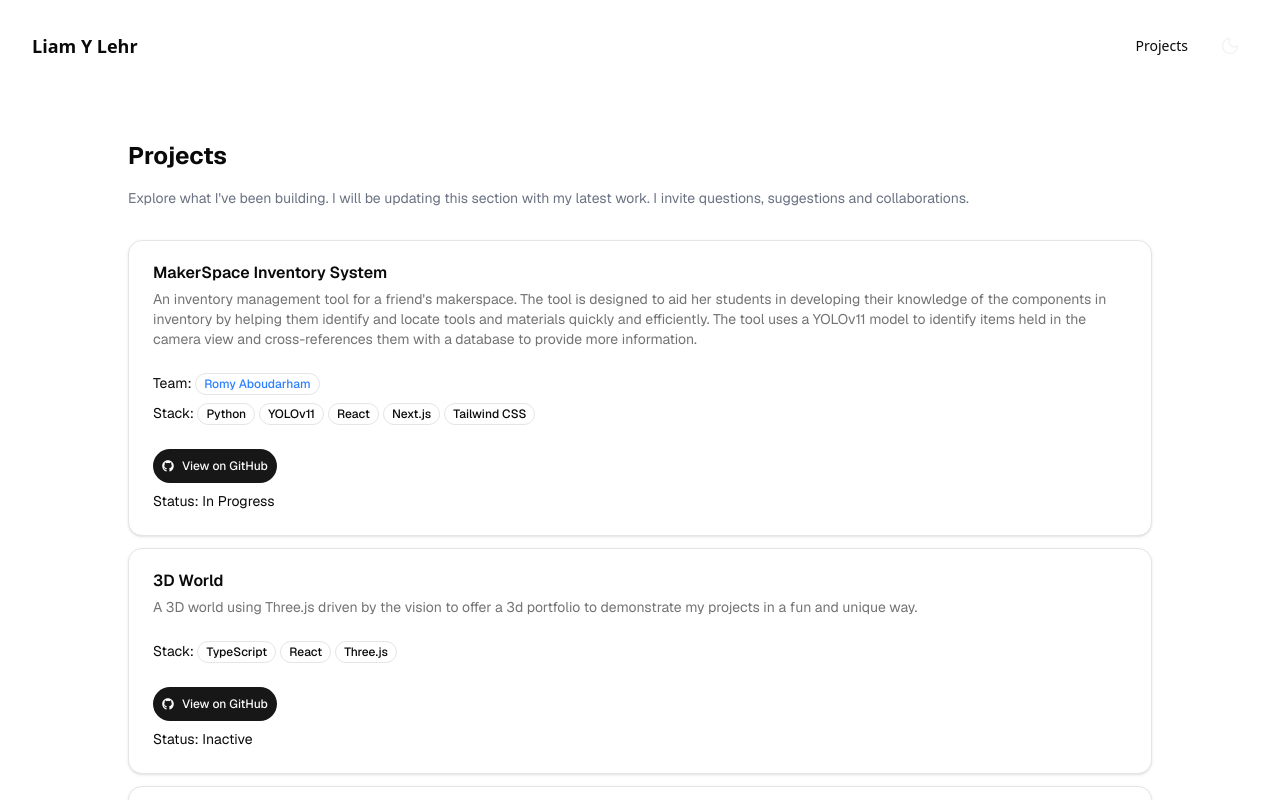
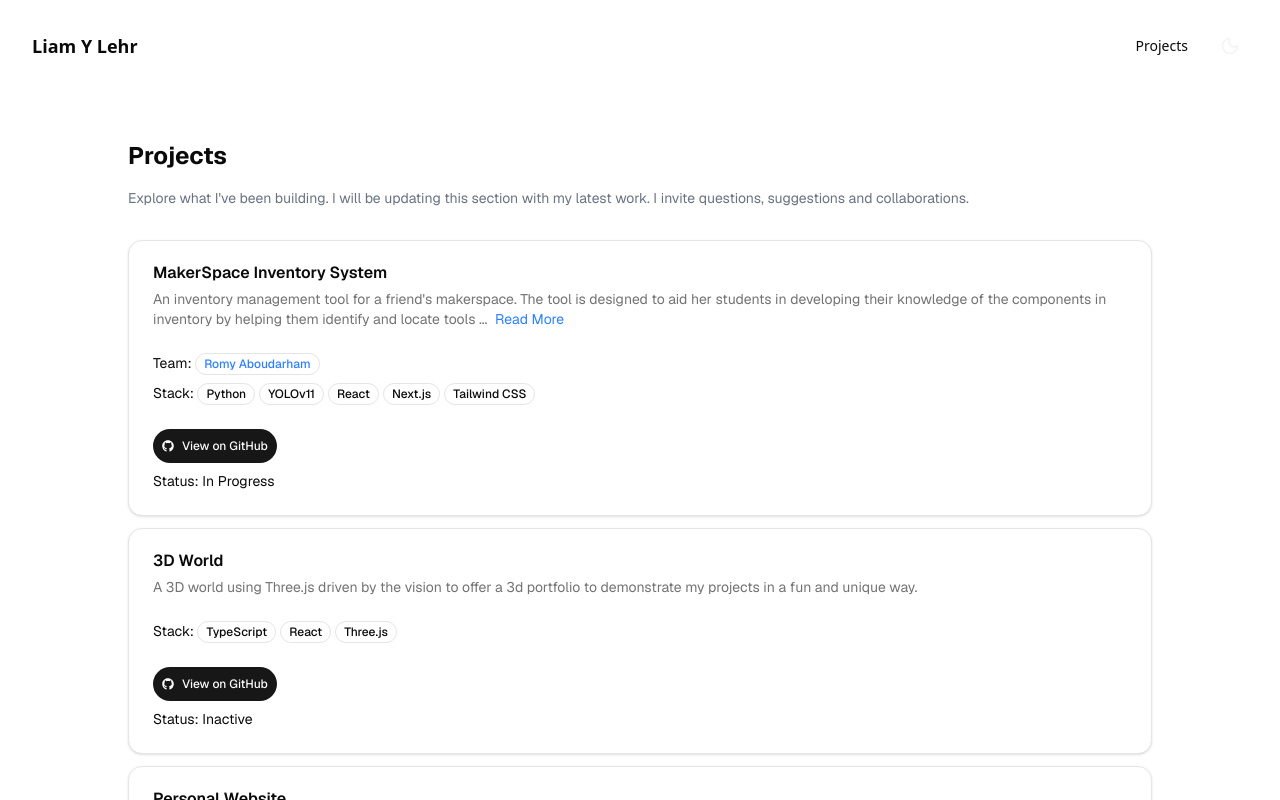
Before and after one commit to liamlylehr/liam-dot-com, a Next.js app: page /projects in a window 1280 px wide. Shown: the top 800 px of the page. Built offline with nearby package versions, Linux system fonts and the light colour scheme.

Commit message:
collapsible project descriptions

```diff
--- a/components/projects/ProjectCard.tsx
+++ b/components/projects/ProjectCard.tsx
@@ -1,3 +1,5 @@
+"use client";
+import { useState } from "react";
 import {
   Card,
   CardAction,
@@ -39,6 +41,11 @@ export default function ProjectCard({
   teammates,
   index = 0,
 }: ProjectCardProps) {
+  const [isExpanded, setIsExpanded] = useState(false);
+  const toggleExpand = () => setIsExpanded(!isExpanded);
+  const MAX_DESCRIPTION_LENGTH = 200;
+  const shouldTruncate = description.length > MAX_DESCRIPTION_LENGTH;
+
   return (
     <>
       <Card
@@ -49,7 +56,19 @@ export default function ProjectCard({
       >
         <CardHeader>
           <CardTitle>{title}</CardTitle>
-          <CardDescription>{description}</CardDescription>
+          <CardDescription>
+            {shouldTruncate && !isExpanded
+              ? `${description.slice(0, MAX_DESCRIPTION_LENGTH)}... `
+              : description}
+            {shouldTruncate && (
+              <button
+                onClick={toggleExpand}
+                className="text-blue-500 hover:underline ml-1"
+              >
+                {isExpanded ? "Show Less" : "Read More"}
+              </button>
+            )}
+          </CardDescription>
         </CardHeader>
         <CardContent className="text-sm">
           {teammates && teammates.length > 0 && (
```
